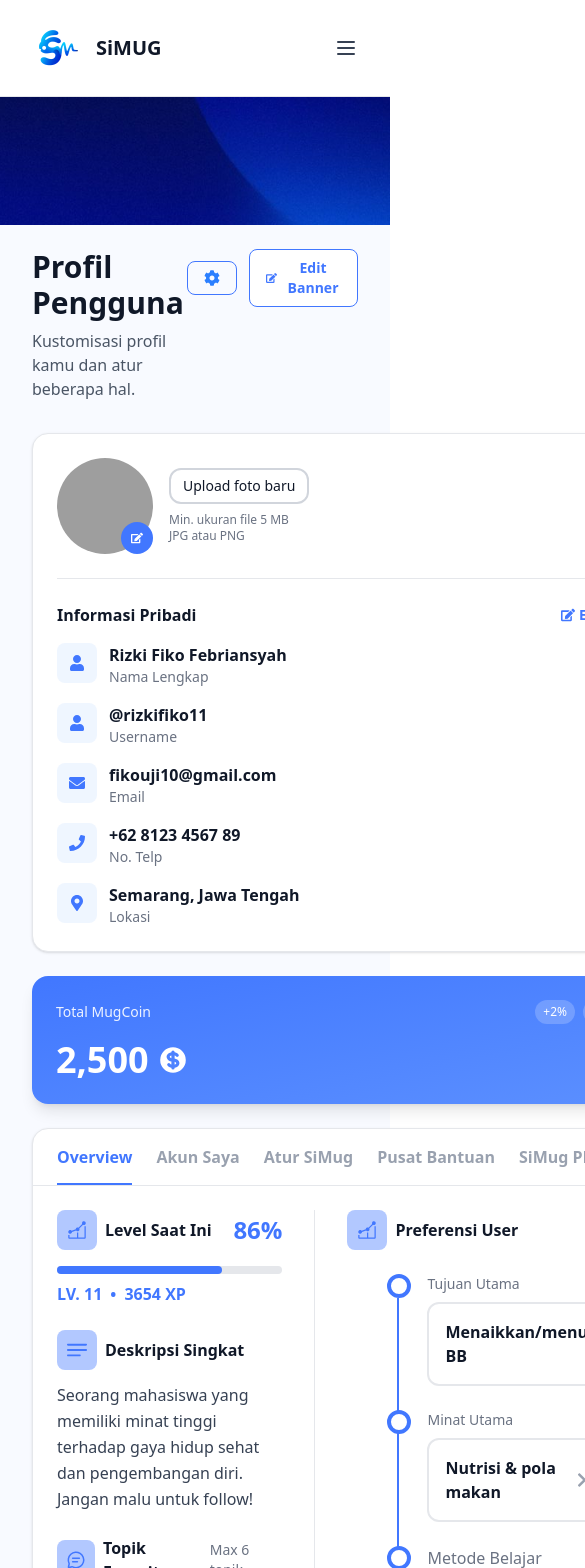
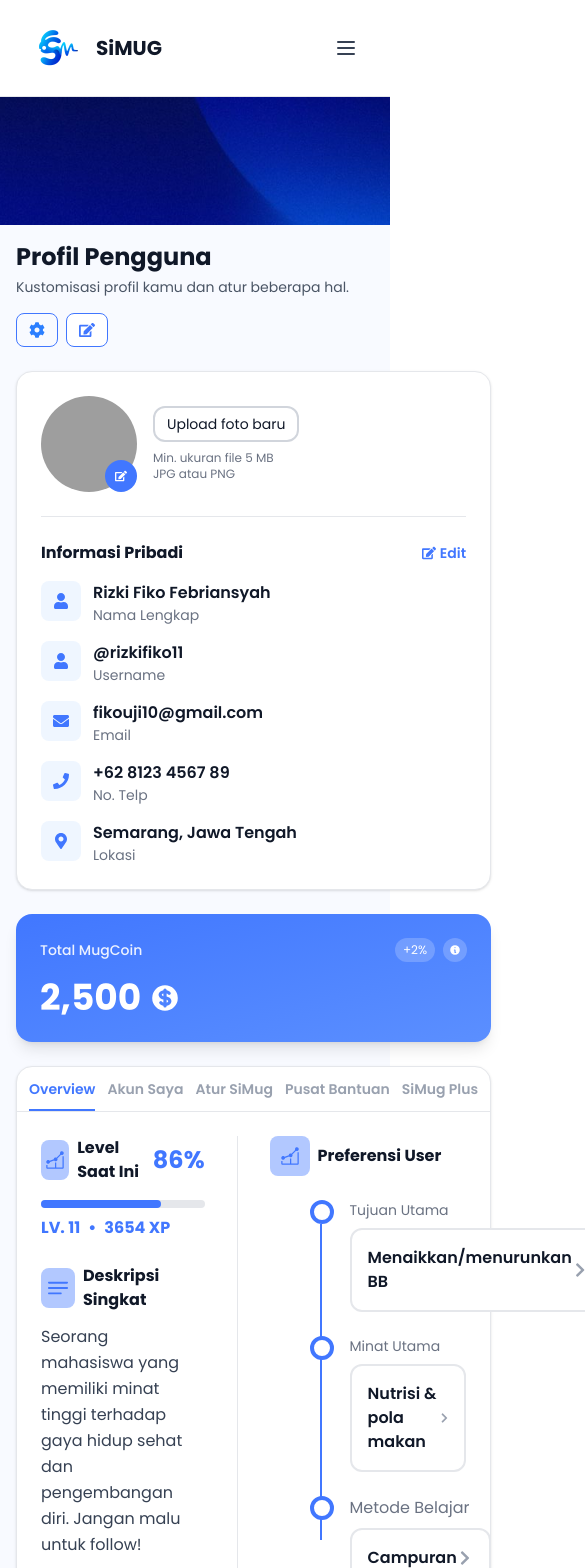
Before and after one commit to iqbalbayuaji/SiMug, a React (Vite) app: page /profile in a window 390 px wide. Shown: the top 1568 px of the page, 585 px wide, since content can reach past the window. Built offline with nearby package versions, Linux system fonts and the light colour scheme; grey boxes are pictures that could not be loaded.

Commit message:
add responsive layout

```diff
--- a/index.html
+++ b/index.html
@@ -4,6 +4,9 @@
     <meta charset="UTF-8" />
     <link rel="icon" type="image/svg+xml" href="/vite.svg" />
     <meta name="viewport" content="width=device-width, initial-scale=1.0" />
+    <link rel="preconnect" href="https://fonts.googleapis.com">
+    <link rel="preconnect" href="https://fonts.gstatic.com" crossorigin>
+    <link href="https://fonts.googleapis.com/css2?family=Poppins:ital,wght@0,100;0,200;0,300;0,400;0,500;0,600;0,700;0,800;0,900;1,100;1,200;1,300;1,400;1,500;1,600;1,700;1,800;1,900&display=swap" rel="stylesheet">
     <title>simug</title>
   </head>
   <body>
--- a/src/components/layout/Footer.jsx
+++ b/src/components/layout/Footer.jsx
@@ -1,4 +1,4 @@
-import logo from "../../assets/images/logo.png"
+import logo from "../../assets/images/logo-simugbgwhite.png"
 
 export default function Footer() {
   const quickLinks = [
@@ -24,7 +24,7 @@ export default function Footer() {
           {/* Branding Section */}
           <div className="lg:col-span-2 lg:pr-8 lg:border-r border-white/50">
             <div className="flex items-center gap-2 mb-4">
-              <img src={logo} alt="SiMUG Logo" className="w-10 h-10" />
+              <img src={logo} alt="SiMUG Logo" className="w-15 h-15" />
               <span className="text-4xl font-bold">SiMUG</span>
             </div>
             <h3 className="text-lg font-semibold mb-2">
--- a/src/components/layout/NotificationPopup.jsx
+++ b/src/components/layout/NotificationPopup.jsx
@@ -1,4 +1,4 @@
-import logo from "../../assets/images/logo.png"
+import logo from "../../assets/images/logo-simug.png"
 
 export default function NotificationPopup({ isOpen, onClose }) {
   if (!isOpen) return null
--- a/src/index.css
+++ b/src/index.css
@@ -11,6 +11,24 @@ body,
 body {
   margin: 0;
   background-color: white;
+  font-family: "Poppins", sans-serif;
+}
+
+/* Apply Poppins to all elements */
+*,
+*::before,
+*::after {
+  font-family: "Poppins", sans-serif;
+}
+
+/* Hide scrollbar for horizontal scroll containers */
+.scrollbar-hide {
+  -ms-overflow-style: none;
+  scrollbar-width: none;
+}
+
+.scrollbar-hide::-webkit-scrollbar {
+  display: none;
 }
 
 @keyframes fade-in-down {
@@ -298,7 +316,8 @@ body {
 
 /* Gradient text animation */
 @keyframes gradient-shift {
-  0%, 100% {
+  0%,
+  100% {
     background-position: 0% 50%;
   }
   50% {
@@ -325,7 +344,8 @@ body {
 
 /* Subtle scale animation for icons and buttons */
 @keyframes subtle-bounce {
-  0%, 100% {
+  0%,
+  100% {
     transform: scale(1);
   }
   50% {
@@ -360,7 +380,8 @@ body {
 
 /* Glow effect for highlighted elements */
 @keyframes soft-glow {
-  0%, 100% {
+  0%,
+  100% {
     box-shadow: 0 0 20px rgba(65, 119, 255, 0.3);
   }
   50% {
@@ -389,11 +410,21 @@ body {
 }
 
 /* Stagger animation delays */
-.delay-100 { animation-delay: 100ms; }
-.delay-200 { animation-delay: 200ms; }
-.delay-300 { animation-delay: 300ms; }
-.delay-400 { animation-delay: 400ms; }
-.delay-500 { animation-delay: 500ms; }
+.delay-100 {
+  animation-delay: 100ms;
+}
+.delay-200 {
+  animation-delay: 200ms;
+}
+.delay-300 {
+  animation-delay: 300ms;
+}
+.delay-400 {
+  animation-delay: 400ms;
+}
+.delay-500 {
+  animation-delay: 500ms;
+}
 
 /* Smooth scroll behavior */
 html {
@@ -450,13 +481,13 @@ html {
 }
 
 .tab-indicator-active::after {
-  content: '';
+  content: "";
   position: absolute;
   bottom: 0;
   left: 0;
   right: 0;
   height: 3px;
-  background: linear-gradient(90deg, #4177FF, #5B8FFF);
+  background: linear-gradient(90deg, #4177ff, #5b8fff);
   border-radius: 3px 3px 0 0;
   animation: tab-indicator 0.3s ease-out;
 }
@@ -480,7 +511,8 @@ html {
 
 /* Wishlist heart animation */
 @keyframes heart-beat {
-  0%, 100% {
+  0%,
+  100% {
     transform: scale(1);
   }
   25% {
--- a/src/pages/auth/register-steps/Step1.jsx
+++ b/src/pages/auth/register-steps/Step1.jsx
@@ -1,6 +1,6 @@
 import { Link } from "react-router-dom"
 import StackedCarousel from "../../../components/StackedCarousel"
-import logo from "../../../assets/images/logo.png"
+import logo from "../../../assets/images/logo-simug.png"
 
 export default function Step1({
   formData,
--- a/src/pages/profiles/ProfilePage.jsx
+++ b/src/pages/profiles/ProfilePage.jsx
@@ -80,20 +80,20 @@ export default function ProfilePage() {
         />
       </div>
 
-      <div className="max-w-7xl mx-auto px-8 pb-12">
+      <div className="max-w-7xl mx-auto px-4 sm:px-6 lg:px-8 pb-12">
         {/* Header with Edit Banner Button */}
-        <div className="flex items-start justify-between mb-8 pt-6">
+        <div className="flex flex-col sm:flex-row sm:items-start justify-between mb-6 sm:mb-8 pt-4 sm:pt-6 gap-4">
           <div>
-            <h1 className="text-3xl font-bold text-gray-900 mb-2">Profil Pengguna</h1>
-            <p className="text-gray-600">Kustomisasi profil kamu dan atur beberapa hal.</p>
+            <h1 className="text-2xl sm:text-3xl font-bold text-gray-900 mb-1 sm:mb-2">Profil Pengguna</h1>
+            <p className="text-sm sm:text-base text-gray-600">Kustomisasi profil kamu dan atur beberapa hal.</p>
           </div>
-          <div className="flex items-center gap-3">
-            <button className="flex items-center gap-2 px-4 py-2 border border-[#4177FF] text-gray-700 rounded-lg hover:bg-gray-50 transition-colors">
+          <div className="flex items-center gap-2 sm:gap-3">
+            <button className="flex items-center gap-2 px-3 sm:px-4 py-2 border border-[#4177FF] text-gray-700 rounded-lg hover:bg-gray-50 transition-colors">
               <FaCog className="text-blue-500" />
             </button>
-            <button className="flex items-center gap-2 px-4 py-2 bg-white border border-[#4177FF] text-[#4177FF] rounded-lg hover:bg-blue-50 transition-colors" onClick={() => setShowBannerModal(true)}>
+            <button className="flex items-center gap-2 px-3 sm:px-4 py-2 bg-white border border-[#4177FF] text-[#4177FF] rounded-lg hover:bg-blue-50 transition-colors" onClick={() => setShowBannerModal(true)}>
               <FaEdit />
-              <span className="text-sm font-semibold">Edit Banner</span>
+              <span className="text-xs sm:text-sm font-semibold hidden sm:inline">Edit Banner</span>
             </button>
           </div>
         </div>
@@ -216,13 +216,13 @@ export default function ProfilePage() {
           <div className="lg:col-span-2">
             <div className="bg-white rounded-2xl shadow-sm border border-gray-200">
               {/* Tabs */}
-              <div className="border-b border-gray-200 px-6">
-                <div className="flex gap-6 overflow-x-auto">
+              <div className="border-b border-gray-200 px-3 sm:px-6">
+                <div className="flex gap-3 sm:gap-6 overflow-x-auto scrollbar-hide">
                   {tabs.map((tab) => (
                     <button
                       key={tab.id}
                       onClick={() => navigate(tab.path)}
-                      className={`py-4 font-semibold whitespace-nowrap transition-colors relative ${
+                      className={`py-3 sm:py-4 text-sm sm:text-base font-semibold whitespace-nowrap transition-colors relative ${
                         isActiveTab(tab.path)
                           ? 'text-[#4177FF]'
                           : 'text-gray-400 hover:text-gray-600'
```
Also changed, not shown: src/pages/courses/RoadmapPage.jsx (+30 -21 lines), src/assets/images/logo-simugbgwhite.png (added).
